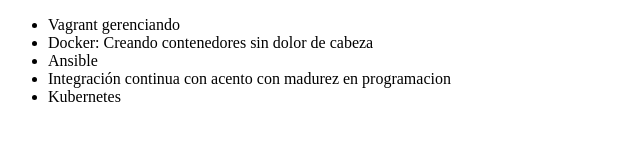
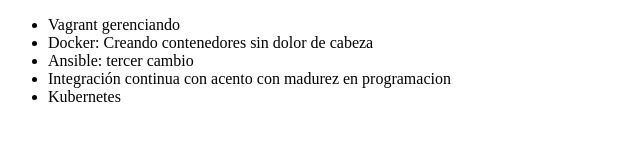
Before and after one commit to JorgeSantiagoMaraviQuinto/santiago2, a plain HTML site: page index.html in a window 1280 px wide. Shown: the whole page, without its empty margins (0-640 px from the left). Drawn offline with Linux system fonts and the light colour scheme.

Commit message:
Cambiando el codigo

```diff
--- a/index.html
+++ b/index.html
@@ -8,7 +8,7 @@
      <ul>
          <li> Vagrant gerenciando </li>
          <li> Docker: Creando contenedores sin dolor de cabeza </li>
-         <li> Ansible </li>
+         <li> Ansible: tercer cambio </li>
          <li> Integración continua con acento con madurez en programacion</li>
          <li>Kubernetes</li>
      </ul>
```
